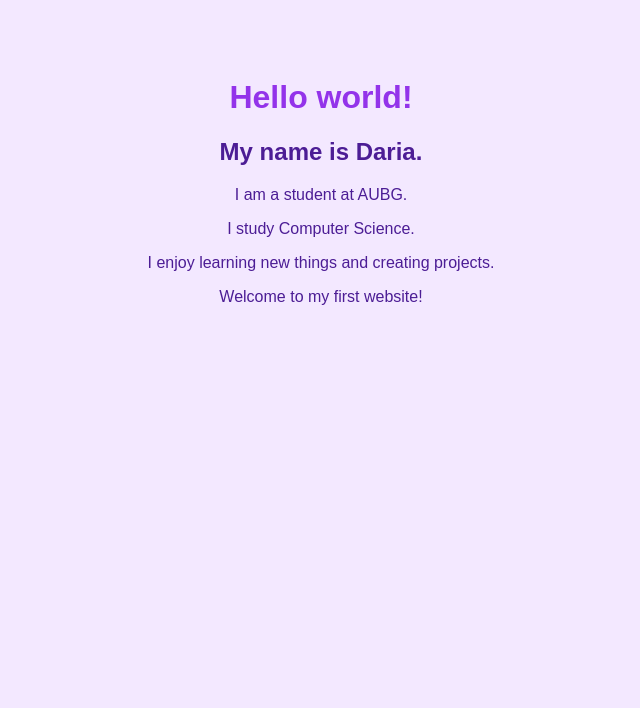
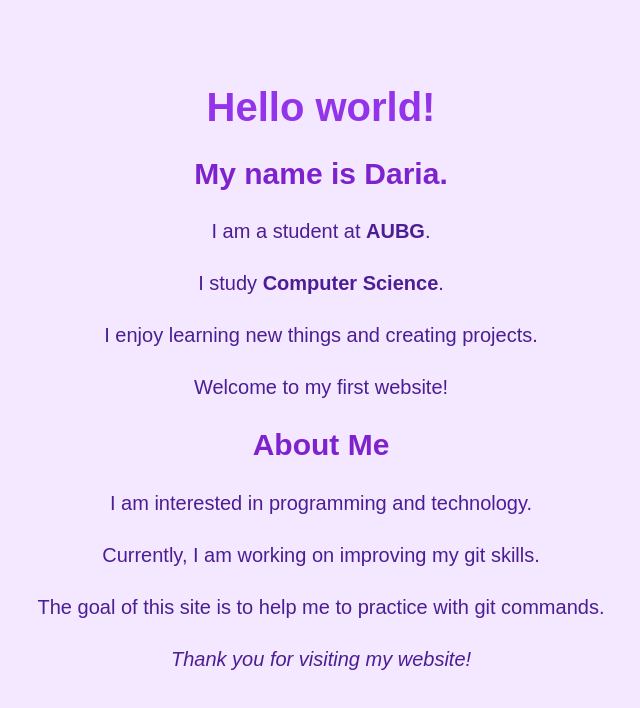
Before and after one commit to DariaOrzaevass/DariaOrzaevass.github.io, a plain HTML site: page index.html in a window 1280 px wide. Shown: the whole page, without its empty margins (319-959 px from the left). Drawn offline with Linux system fonts and the light colour scheme.

Commit message:
Added more information about myself and changed the formatting

```diff
--- a/index.html
+++ b/index.html
@@ -10,10 +10,18 @@
             font-family: Arial, sans-serif;
             text-align: center;
             padding: 50px;
+	    font-size: 20px;
         }
 
         h1 {
             color: #9333ea;
+	    font-size: 40px;
+        }
+	h2 {
+	    color: #7e22ce;
+	}
+	p {
+            line-height: 1.6;
         }
     </style>
 </head>
@@ -21,9 +29,17 @@
     <h1>Hello world!</h1>
     <h2>My name is Daria.</h2>
 
-    <p>I am a student at AUBG.</p>
-    <p>I study Computer Science.</p>
+    <p>I am a student at <strong>AUBG</strong>.</p>
+    <p>I study <strong>Computer Science</strong>.</p>
     <p>I enjoy learning new things and creating projects.</p>
     <p>Welcome to my first website!</p>
+
+    <h2>About Me</h2>
+
+    <p>I am interested in programming and technology.</p>
+    <p>Currently, I am working on improving my git skills.</p>
+    <p>The goal of this site is to help me to practice with git commands.</p>
+
+    <p><em>Thank you for visiting my website!</em></p>
 </body>
 </html>
```
